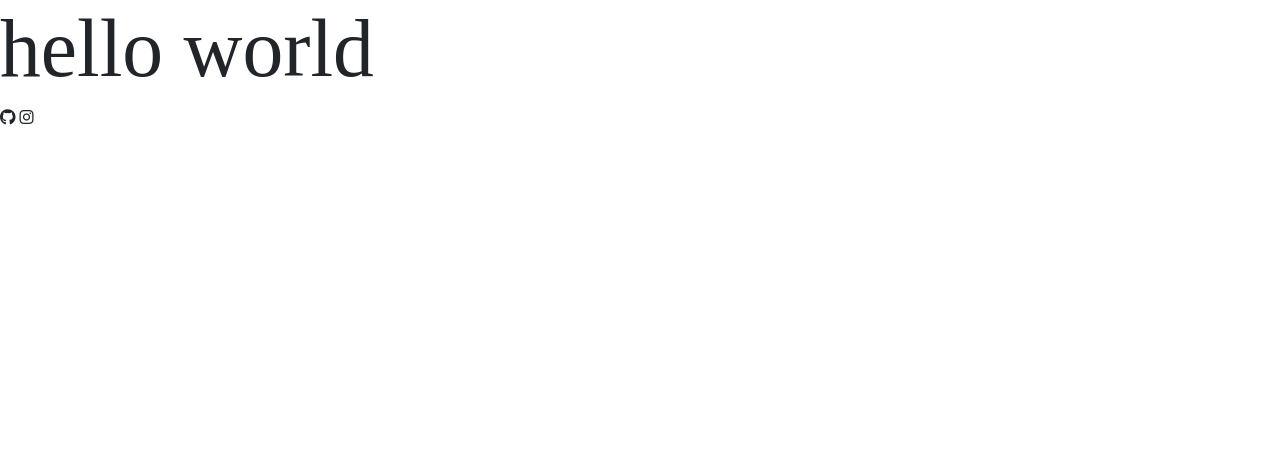
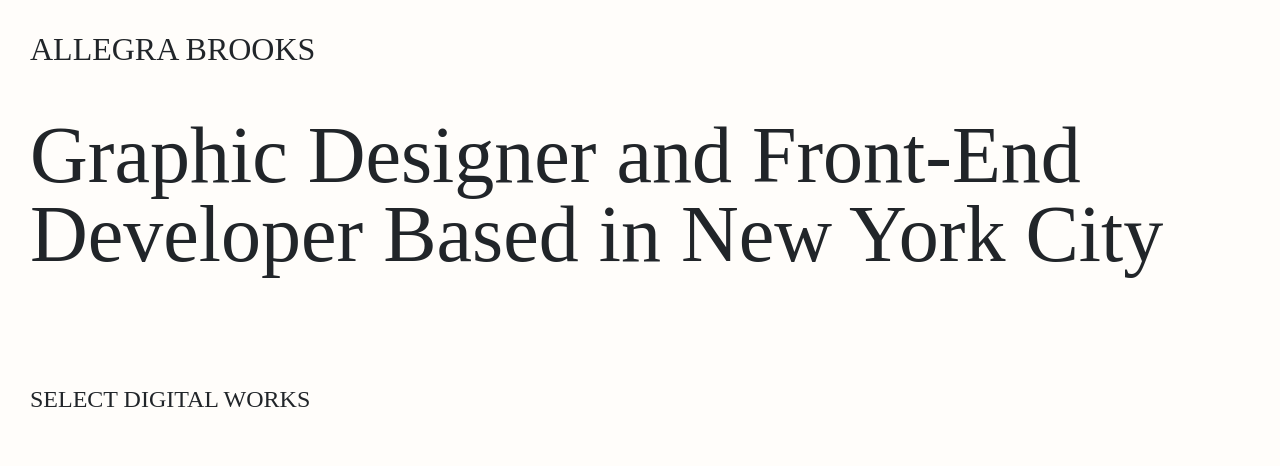
Before and after one commit to abg803/portfolio-project, a plain HTML site: page index.html in a window 1280 px wide. Drawn offline with nearby package versions, Linux system fonts and the light colour scheme.

Commit message:
updated hero section, added css variables

```diff
--- a/index.html
+++ b/index.html
@@ -24,8 +24,12 @@
   </head>
 
   <body>
-    <h1>hello world</h1>
-    <i class="fa-brands fa-github"></i>
-    <i class="fa-brands fa-instagram"></i>
+    <div class="hero">
+      <h1>Allegra Brooks</h1>
+      <h2 class="mb-5 mt-5">
+        Graphic Designer and Front-End Developer Based in New York City
+      </h2>
+      <p>Select digital works</p>
+    </div>
   </body>
 </html>
--- a/styles/portfolio.css
+++ b/styles/portfolio.css
@@ -3,10 +3,33 @@
   src: local("HelveticaLTPro-Roman") format("opentype");
   src: local("HelveticaLTPro-Bold") format("opentype");
 }
-body {
-  font-family: HelveticaLTPro-Bold;
+:root {
+  --bg-color-a: #f1f1ef;
+  --bg-color-b: #fffdfa;
+  --accent-color-a: #6b6b6b;
+  --accent-color-b: #f82d0e;
+  --default-font-family: HelveticaLTPro-Roman;
 }
 
-h1 {
-  font-size: 5.1rem;
+body {
+  font-family: var(--default-font-family);
+  background-color: var(--bg-color-b);
 }
+
+.hero {
+  padding: 30px;
+}
+.hero h1 {
+  font-size: 2rem;
+  text-transform: uppercase;
+}
+.hero h2 {
+  font-size: 5rem;
+  font-family: HelveticaLTPro-Bold;
+  line-height: 0.98;
+}
+.hero p {
+  font-size: 1.5rem;
+  text-transform: uppercase;
+  padding-top: 60px;
+}
```
